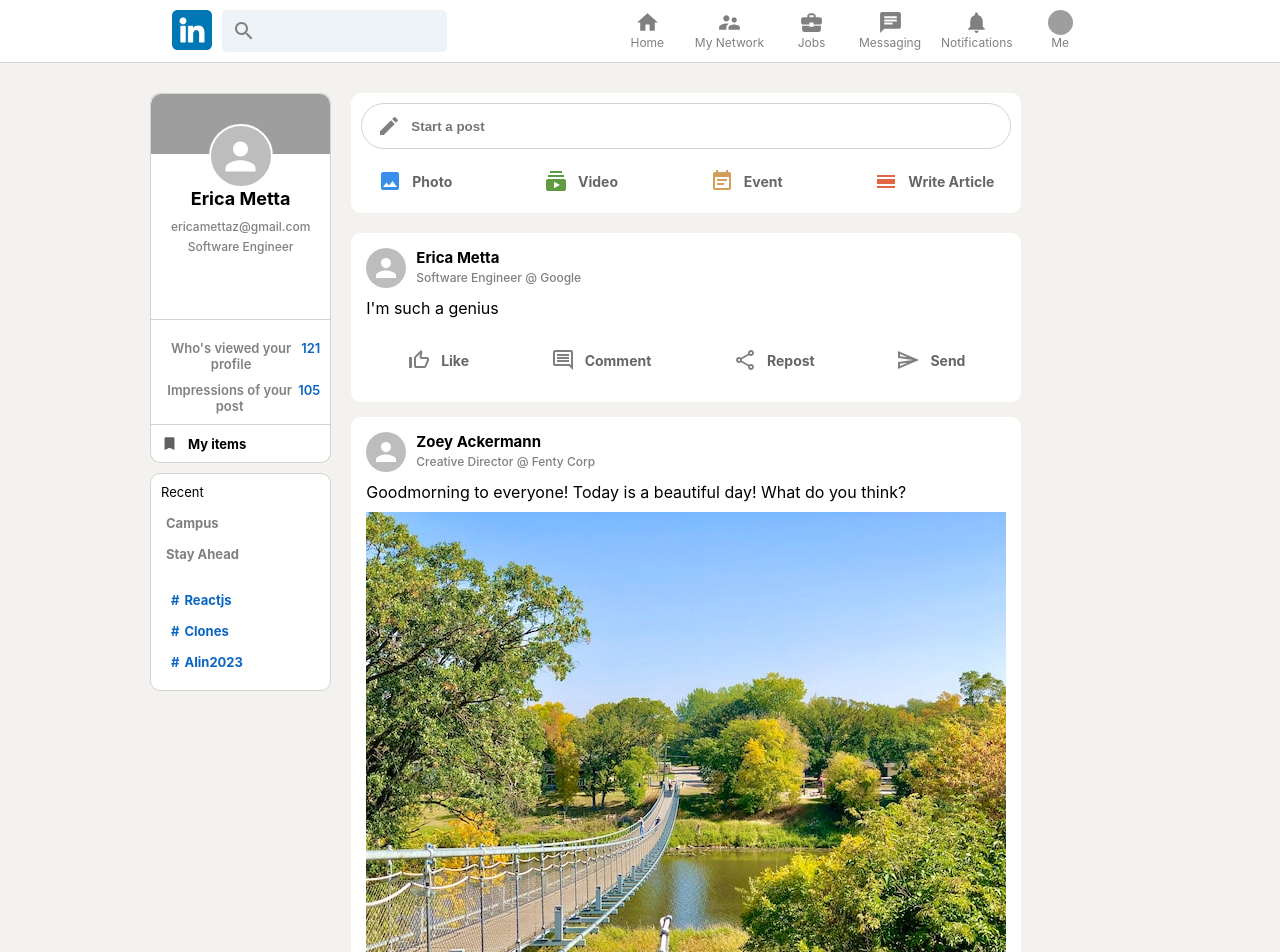
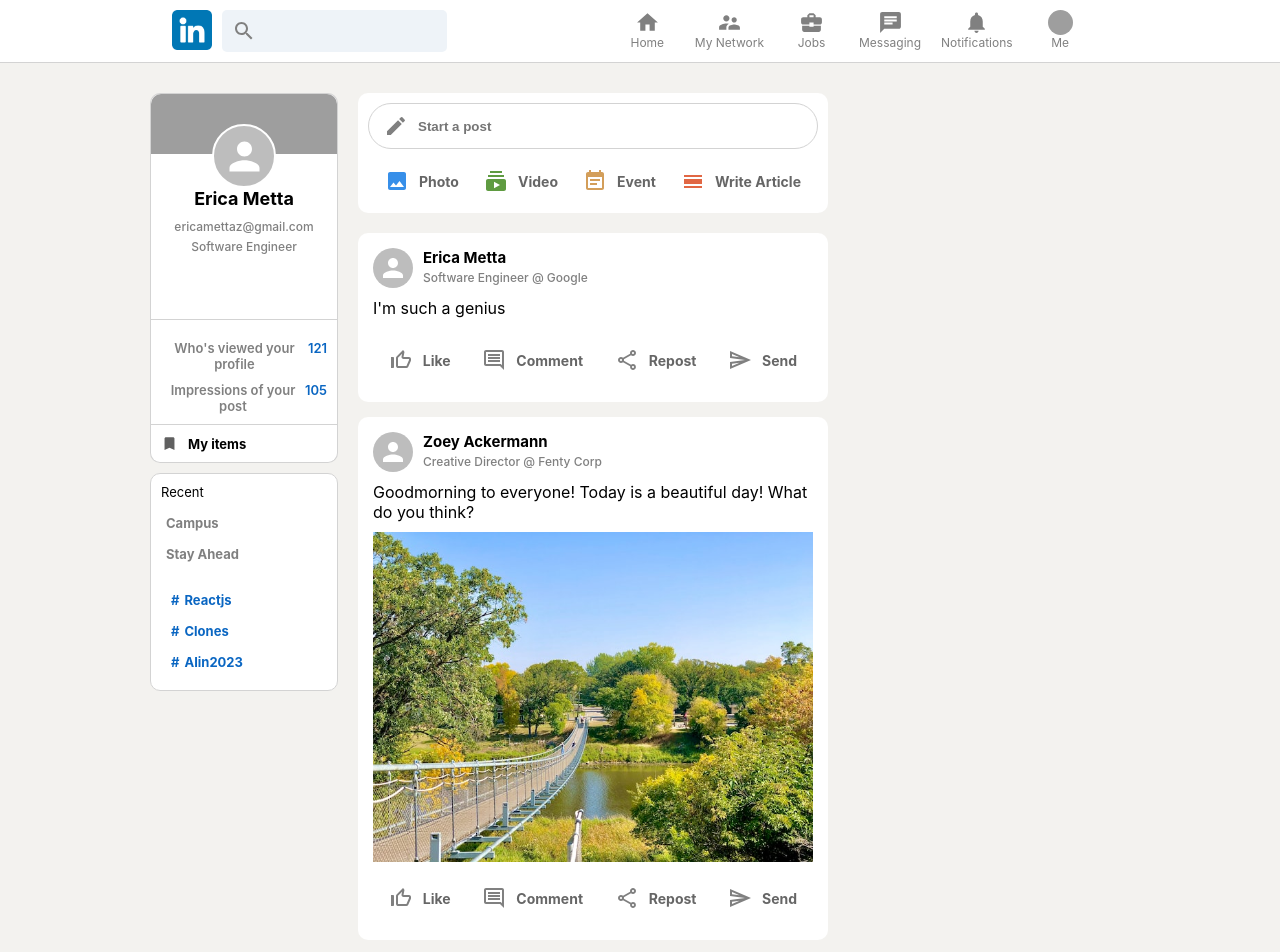
Before and after one commit to ericametta/LinkedIn-Clone, a React (Create React App) app: page / in a window 1280 px wide. Shown: the top 952 px of the page. Built offline with nearby package versions, Linux system fonts and the light colour scheme; grey boxes are pictures that could not be loaded.

Commit message:
styled post image size

```diff
--- a/src/Post.css
+++ b/src/Post.css
@@ -25,6 +25,11 @@
     overflow: anywhere;
 }
 
+.post-body img {
+    width: 100%;
+    height: auto;
+}
+
 .post-body p{
     margin-bottom: 10px;
 }
```
